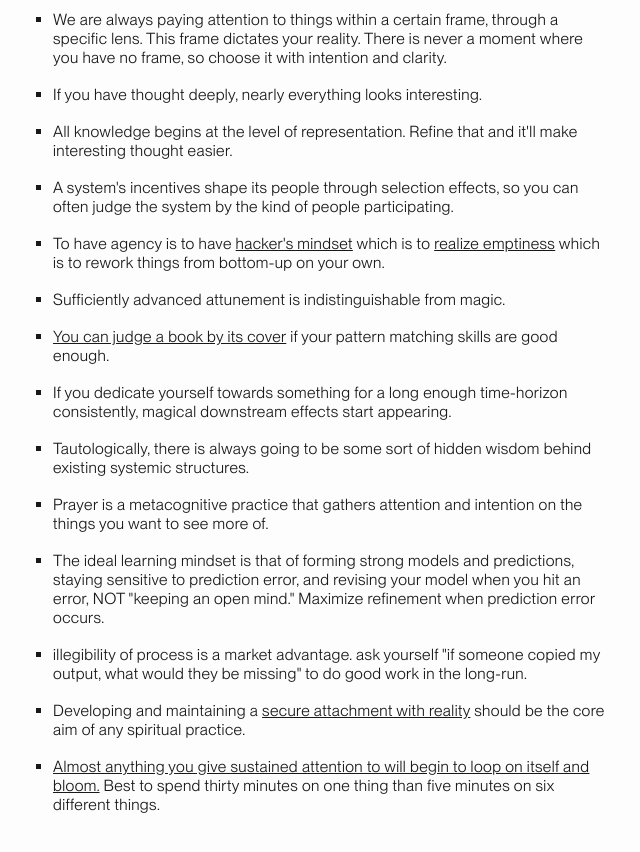
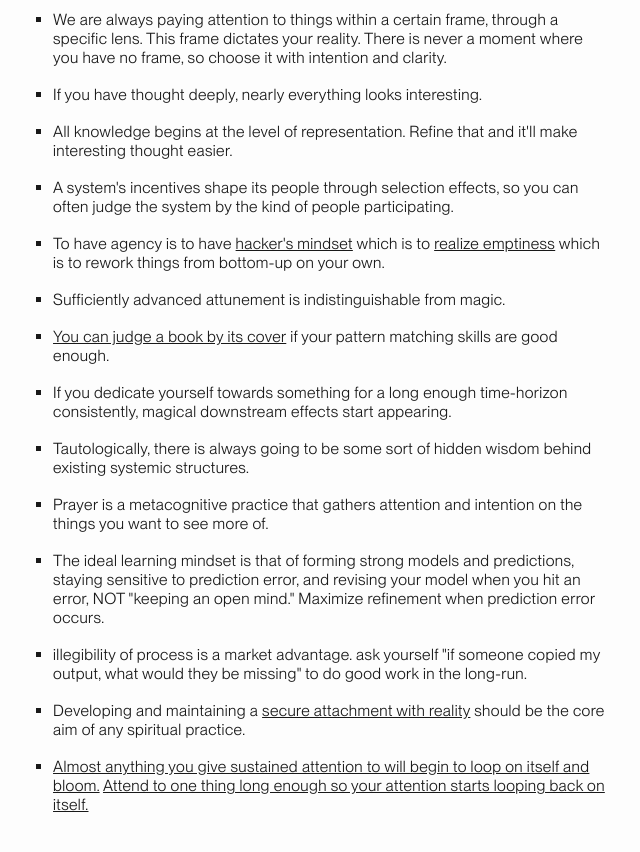
Before and after one commit to pxsswordprotected/personalsite, a Jekyll site: the page docs/principles.html, which Jekyll copies as it is, in a window 1280 px wide and 900 px high, scrolled down 4042 px. Shown: the top 852 px of the window, without its empty margins (320-960 px from the left). Built offline with Jekyll 4.4.1, drawn with Linux system fonts in a browser that asks for light colours.

Commit message:
edit princ

```diff
--- a/docs/principles.html
+++ b/docs/principles.html
@@ -740,7 +740,7 @@
                             Developing and maintaining a <a href="https://intimatemirror.substack.com/p/spirituality-is-secure-attachment" target="_blank">secure attachment with reality</a> should be the core aim of any spiritual practice.
                         </li>
                         <li>
-                            <a href="https://www.henrikkarlsson.xyz/p/attention" target="blank">Almost anything you give sustained attention to will begin to loop on itself and bloom.</a> Best to spend thirty minutes on one thing than five minutes on six different things.
+                            <a href="https://www.henrikkarlsson.xyz/p/attention" target="blank">Almost anything you give sustained attention to will begin to loop on itself and bloom.</a> <a href="https://x.com/psswordprotectd/status/2066209919380951301?s=20" target="_blank">Attend to one thing long enough so your attention starts looping back on itself.</a>
                         </li>
                     </ul>
                 </section>
```
